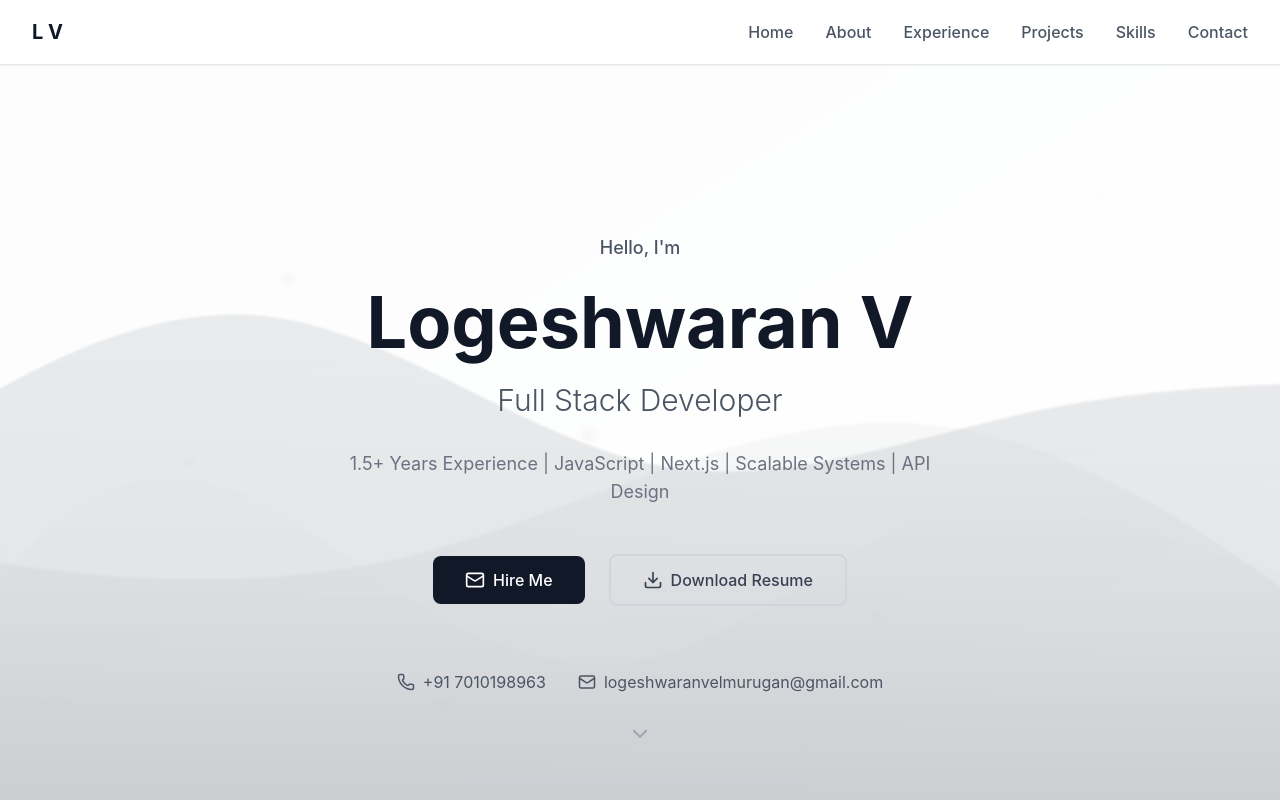
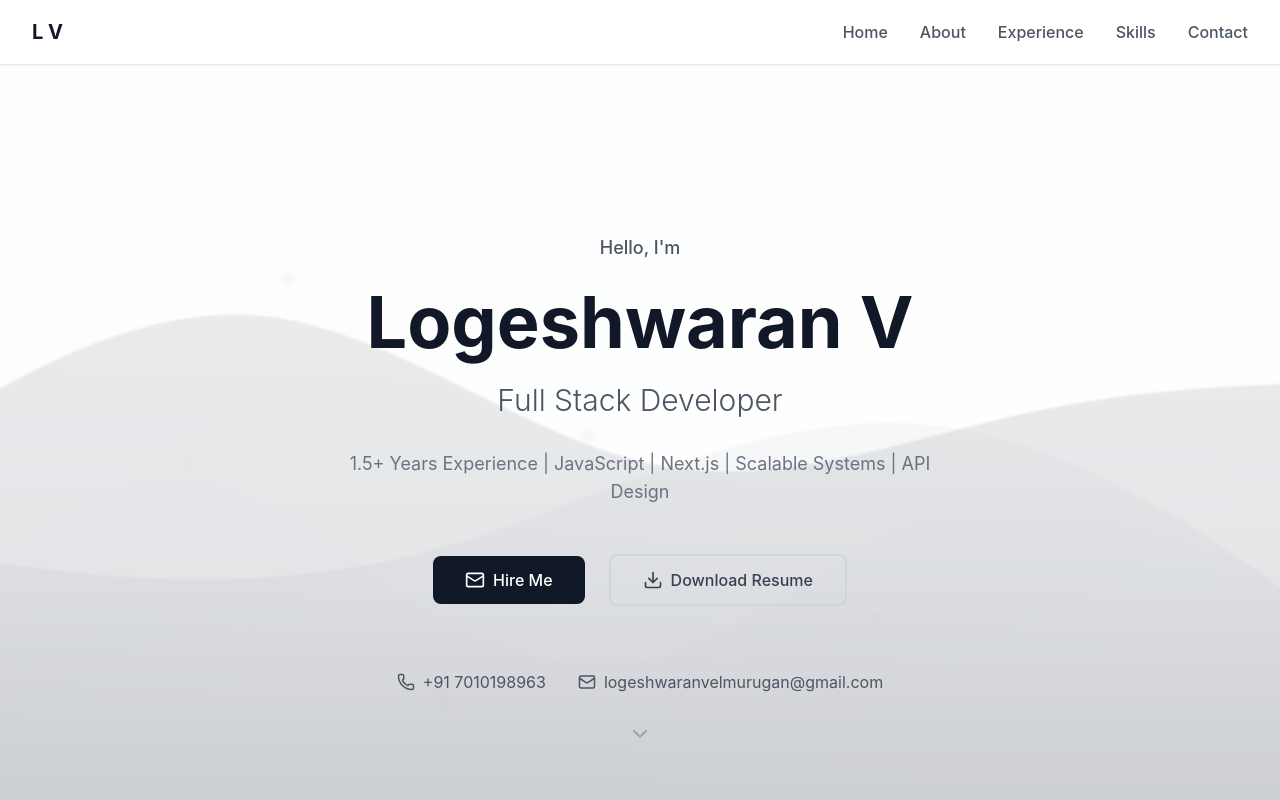
Before and after one commit to Logesh6767/My-Portfolio, a React (Vite) app: page / in a window 1280 px wide. Shown: the top 800 px of the page. Built offline with nearby package versions, Linux system fonts and the light colour scheme.

Commit message:
feat: add Node.js to skills and experience + add React.js, Tailwind CSS, Vercel, CRM Systems to experience technologies + temp: remove Projects link from header and footer

```diff
--- a/src/components/Footer.jsx
+++ b/src/components/Footer.jsx
@@ -86,13 +86,6 @@ const Footer = () => {
               >
                 Experience
               </motion.a>
-              <motion.a
-                href="#projects"
-                whileHover={{ x: 5 }}
-                className="block text-gray-300 hover:text-white transition-colors duration-200"
-              >
-                Projects
-              </motion.a>
             </div>
           </div>
         </div>
--- a/src/components/Header.jsx
+++ b/src/components/Header.jsx
@@ -10,7 +10,6 @@ const Header = () => {
     { label: 'Home', href: '#home' },
     { label: 'About', href: '#about' },
     { label: 'Experience', href: '#experience' },
-    { label: 'Projects', href: '#projects' },
     { label: 'Skills', href: '#skills' },
     { label: 'Contact', href: '#contact' }
   ];
--- a/src/sections/Experience.jsx
+++ b/src/sections/Experience.jsx
@@ -14,7 +14,7 @@ const Experience = () => {
         "Designed and deployed RESTful APIs with Node.js hosted on Vercel, improving backend response times by 40%.",
         "Built a robust Cypress test automation suite, reducing regression bugs by 50%.",
       ],
-      technologies: ["Next.js", "React.js", "Node.js", "PHP", "Cypress", "Tailwind CSS", "Vercel", "Gemini AI"]
+      technologies: ["Next.js", "React.js", "Node.js", "PHP", "Cypress", "Tailwind CSS", "Vercel", "Gemini AI", "CRM Systems"]
     },
     {
       title: "Full Stack Developer",
@@ -27,7 +27,7 @@ const Experience = () => {
         "Debugged and stabilized a legacy VB.NET CRM system, resolving 20+ production bugs.",
         "Designed mobile-first UI prototypes in Figma, resulting in a 40% boost in user engagement.",
       ],
-      technologies: ["Next.js", "Node.js", "PHP", "VB.NET", "Figma", "CRM Systems"]
+      technologies: ["Next.js", "React.js", "Node.js", "PHP", "Tailwind CSS", "Vercel", "VB.NET", "Figma", "CRM Systems"]
     }
   ];
 
```
